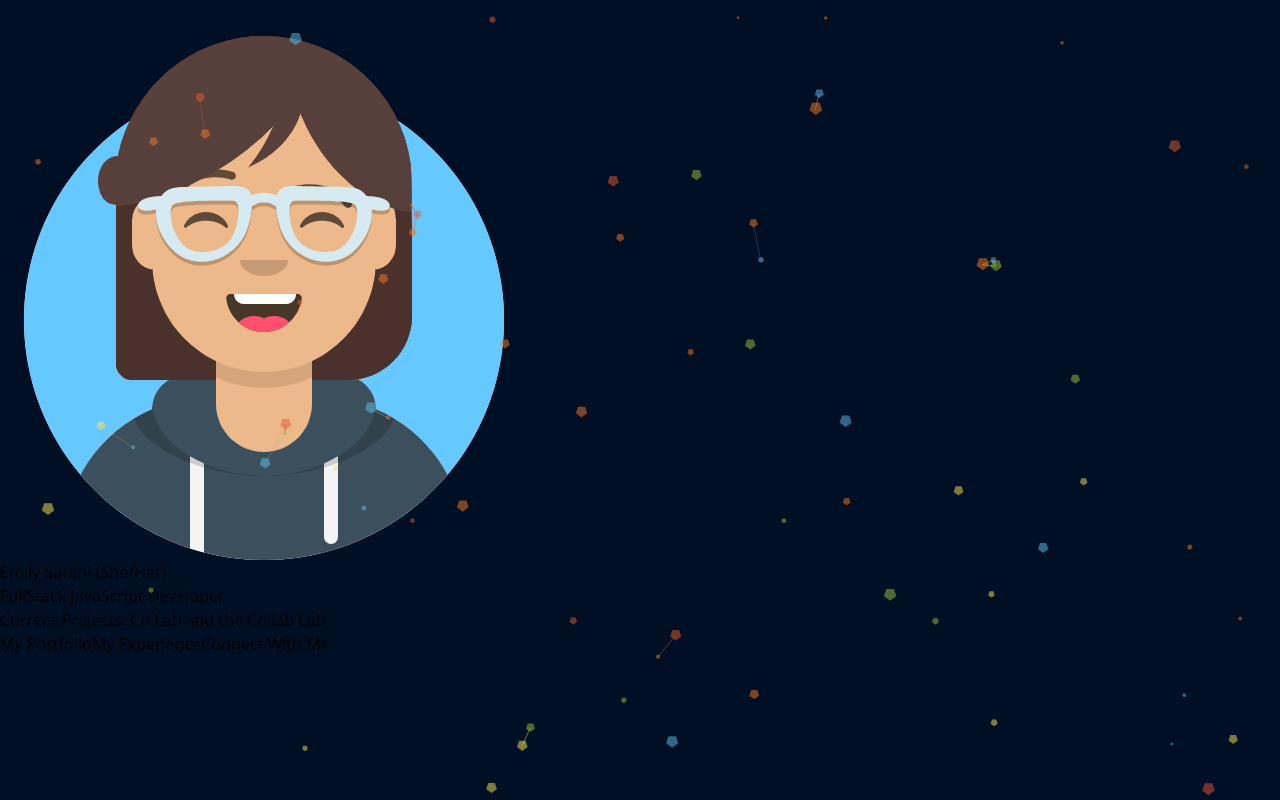
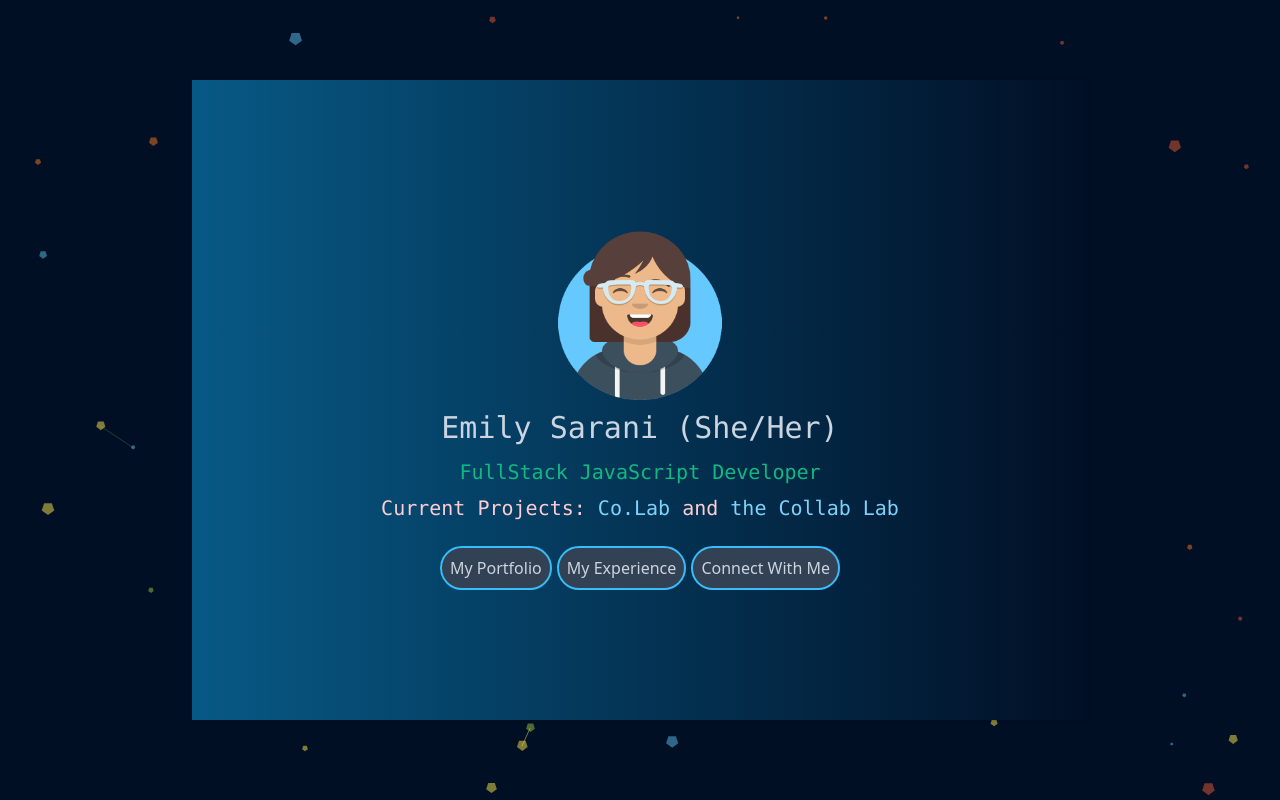
Before and after one commit to EmilyDSarani/resume-website, a React (Create React App) app: page / in a window 1280 px wide. Built offline with nearby package versions, Linux system fonts and the light colour scheme.

Commit message:
edit the format

```diff
--- a/tailwind.config.js
+++ b/tailwind.config.js
@@ -1,7 +1,7 @@
 module.exports = {
   //the pages you want tailwind to work with. Any File types that you want tailwind in
   content: [
-    "./src/**/*.jsx,*.js"
+    "./src/**/*{.jsx,.js}"
   ],
   //the variables for tailwind. you can change or extend(which creates new ones)
   theme: {
```
